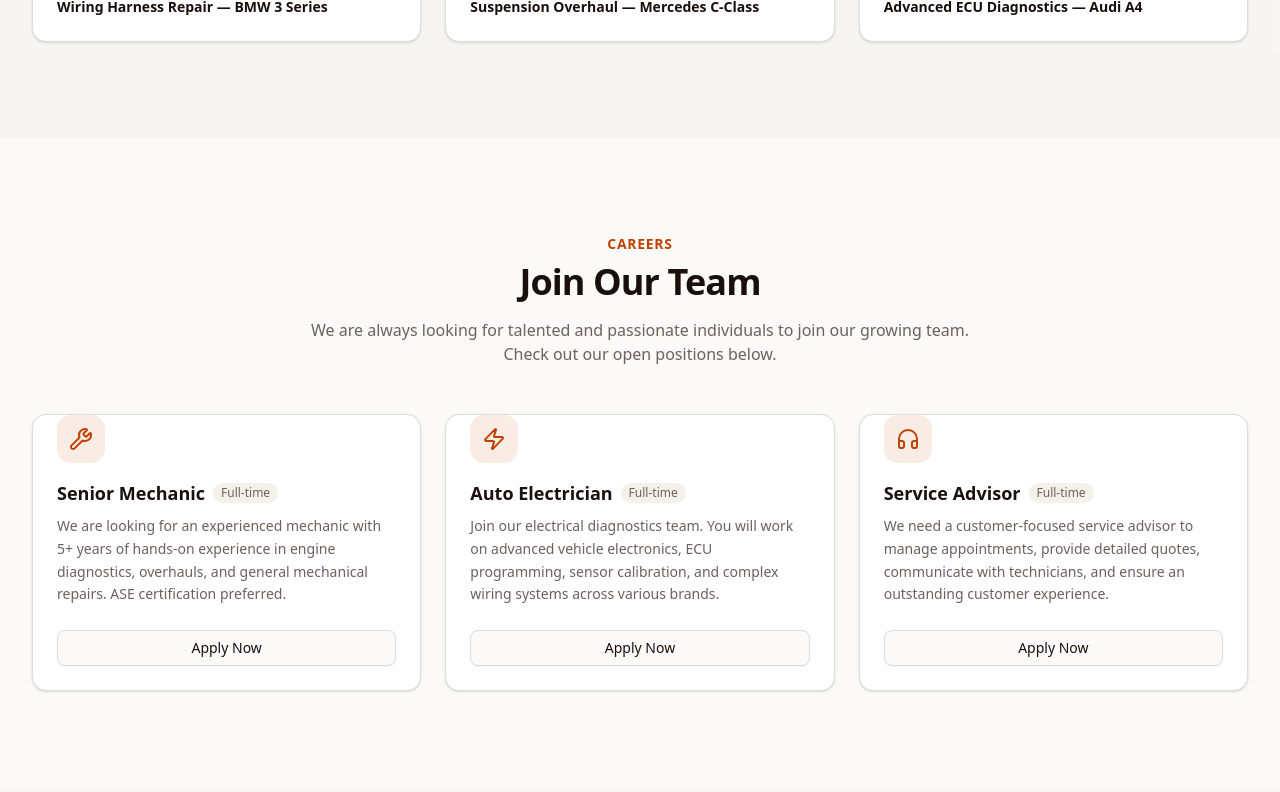
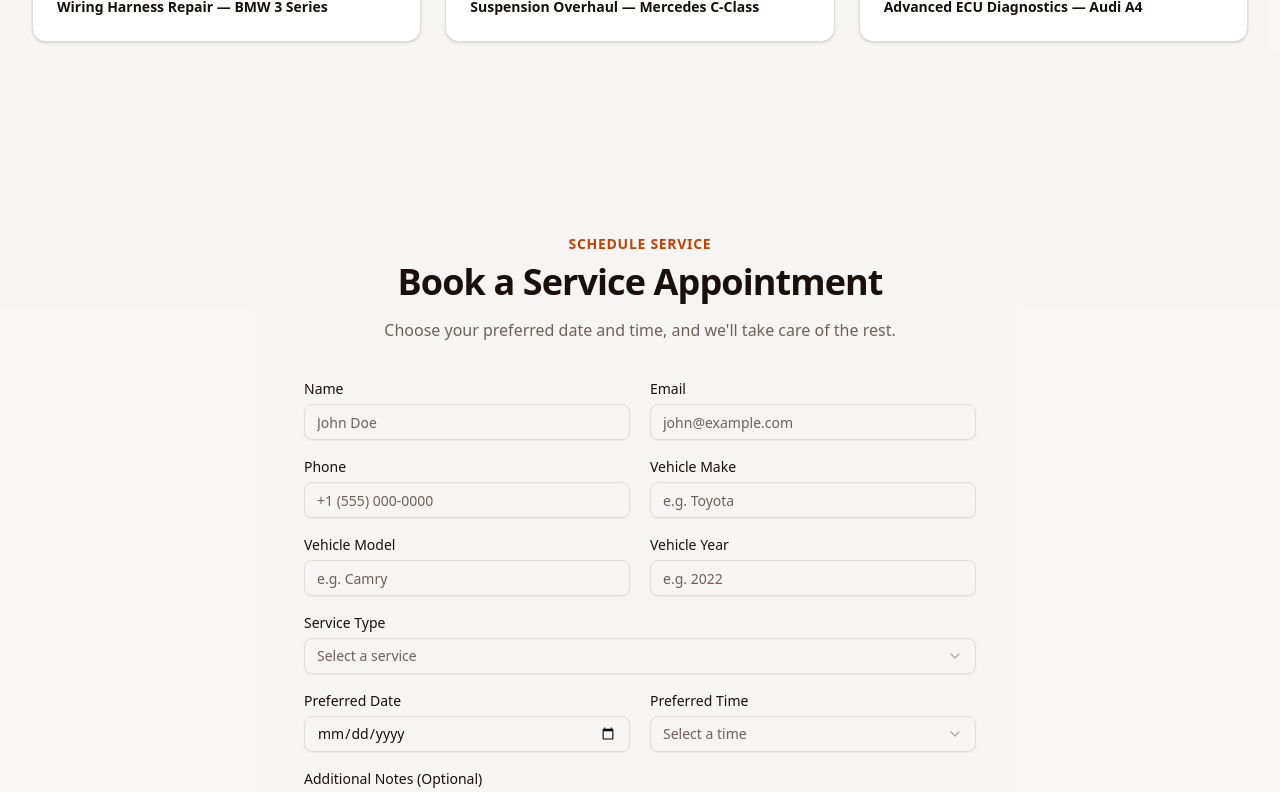
Before and after one commit to lilromeo2290/SIV_Website, a Next.js app: page / in a window 1280 px wide. Shown: the part 4520-5312 px from the top of the page. Built offline with nearby package versions, Linux system fonts and the light colour scheme.

Commit message:
81fd0b37-c595-4da4-9080-666b7f056b77

```diff
--- a/src/app/page.tsx
+++ b/src/app/page.tsx
@@ -4,7 +4,6 @@ import { AboutUs } from '@/components/website/AboutUs'
 import { Services } from '@/components/website/Services'
 import { WhyChooseUs } from '@/components/website/WhyChooseUs'
 import { Gallery } from '@/components/website/Gallery'
-import { Careers } from '@/components/website/Careers'
 import { BookAppointment } from '@/components/website/BookAppointment'
 import { QuoteForm } from '@/components/website/QuoteForm'
 import { Contact } from '@/components/website/Contact'
@@ -21,7 +20,6 @@ export default function Home() {
         <Services />
         <WhyChooseUs />
         <Gallery />
-        <Careers />
         <BookAppointment />
         <QuoteForm />
         <Contact />
```
